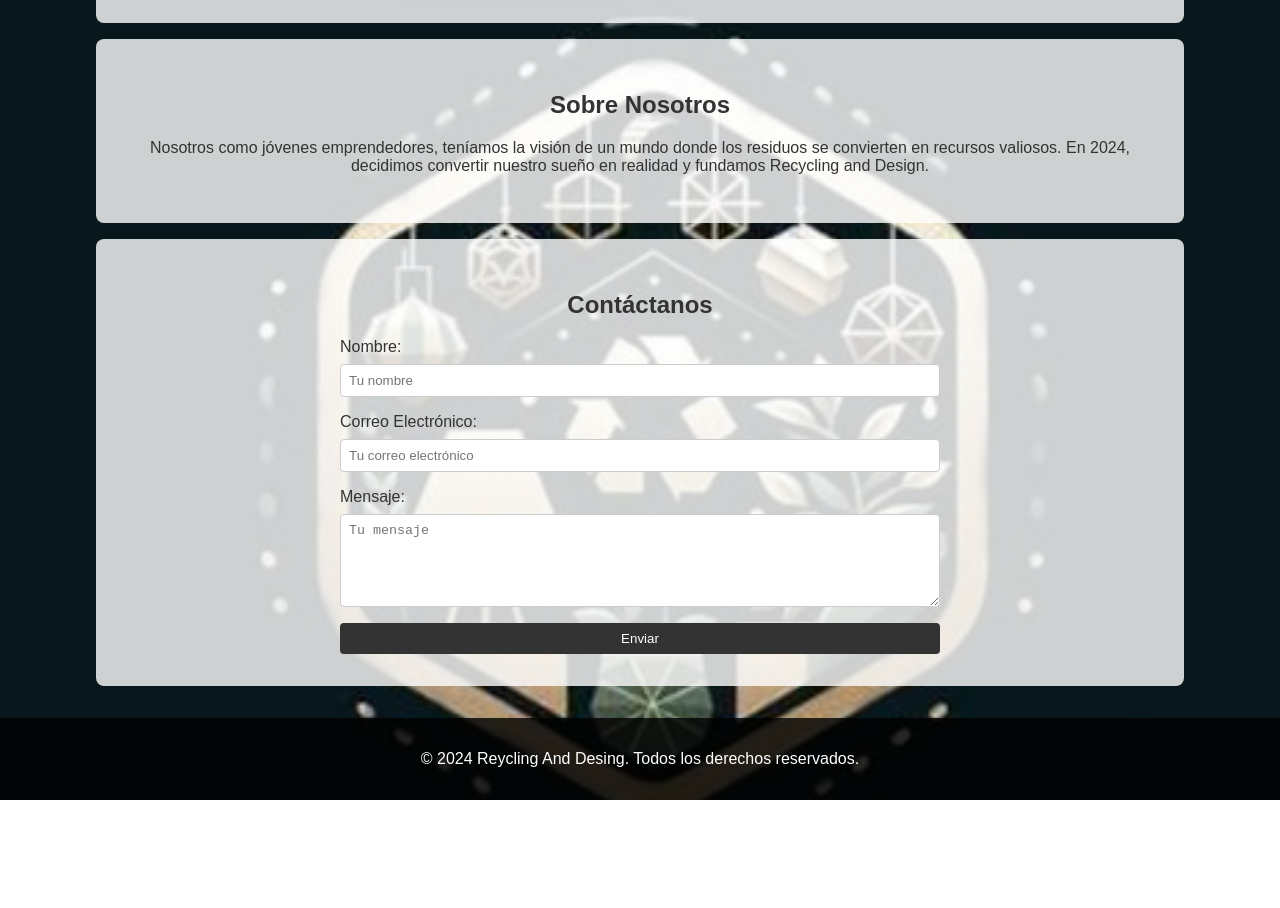
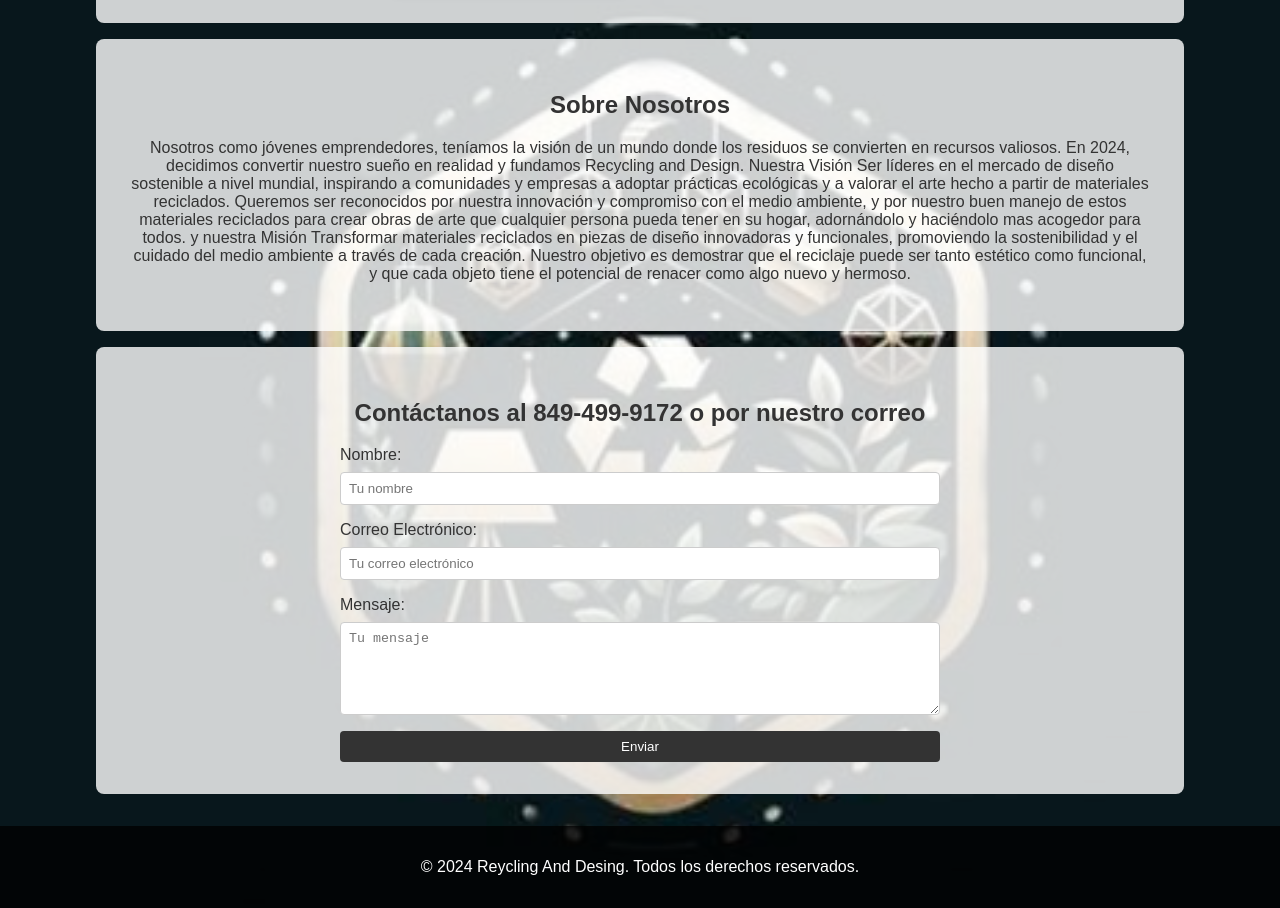
Before and after one commit to RKsura07/RKsura07.github.io, a plain HTML site: page index.html in a window 1280 px wide. Shown: the part 1360-2268 px from the top of the page. Before the commit the page ends 2160 px from the top, so only its background shows below. Drawn offline with Linux system fonts and the light colour scheme.

Commit message:
Add files via upload

```diff
--- a/index.html
+++ b/index.html
@@ -171,7 +171,8 @@
             }
         }
 
-        @keyframes zoomIn {
+
+        @keyframes zoomIn{
             from {
                 transform: scale(0.8);
                 opacity: 0;
@@ -218,12 +219,15 @@
     <!-- Sección Sobre Nosotros -->
     <section id="sobre-nosotros" class="section">
         <h2>Sobre Nosotros</h2>
-        <p>Nosotros como jóvenes emprendedores, teníamos la visión de un mundo donde los residuos se convierten en recursos valiosos. En 2024, decidimos convertir nuestro sueño en realidad y fundamos Recycling and Design.</p>
+        <p>Nosotros como jóvenes emprendedores, teníamos la visión de un mundo donde los residuos se convierten en recursos valiosos. En 2024, decidimos convertir nuestro sueño en realidad y fundamos Recycling and Design. Nuestra Visión
+            Ser líderes en el mercado de diseño sostenible a nivel mundial, inspirando a comunidades y empresas a adoptar prácticas ecológicas y a valorar el arte hecho a partir de materiales reciclados. Queremos ser reconocidos por nuestra innovación y compromiso con el medio ambiente, y por nuestro buen manejo de estos materiales reciclados para crear obras de arte que cualquier persona pueda tener en su hogar, adornándolo y haciéndolo mas acogedor para todos. y nuestra Misión
+            Transformar materiales reciclados en piezas de diseño innovadoras y funcionales, promoviendo la sostenibilidad y el cuidado del medio ambiente a través de cada creación. Nuestro objetivo es demostrar que el reciclaje puede ser tanto estético como funcional, y que cada objeto tiene el potencial de renacer como algo nuevo y hermoso.
+            </p>
     </section>
 
     <!-- Sección Contacto -->
     <section id="contacto" class="section">
-        <h2>Contáctanos</h2>
+        <h2>Contáctanos al 849-499-9172 o por nuestro correo</h2>
         <div class="form-container">
             <form>
                 <label for="nombre">Nombre:</label>
```
